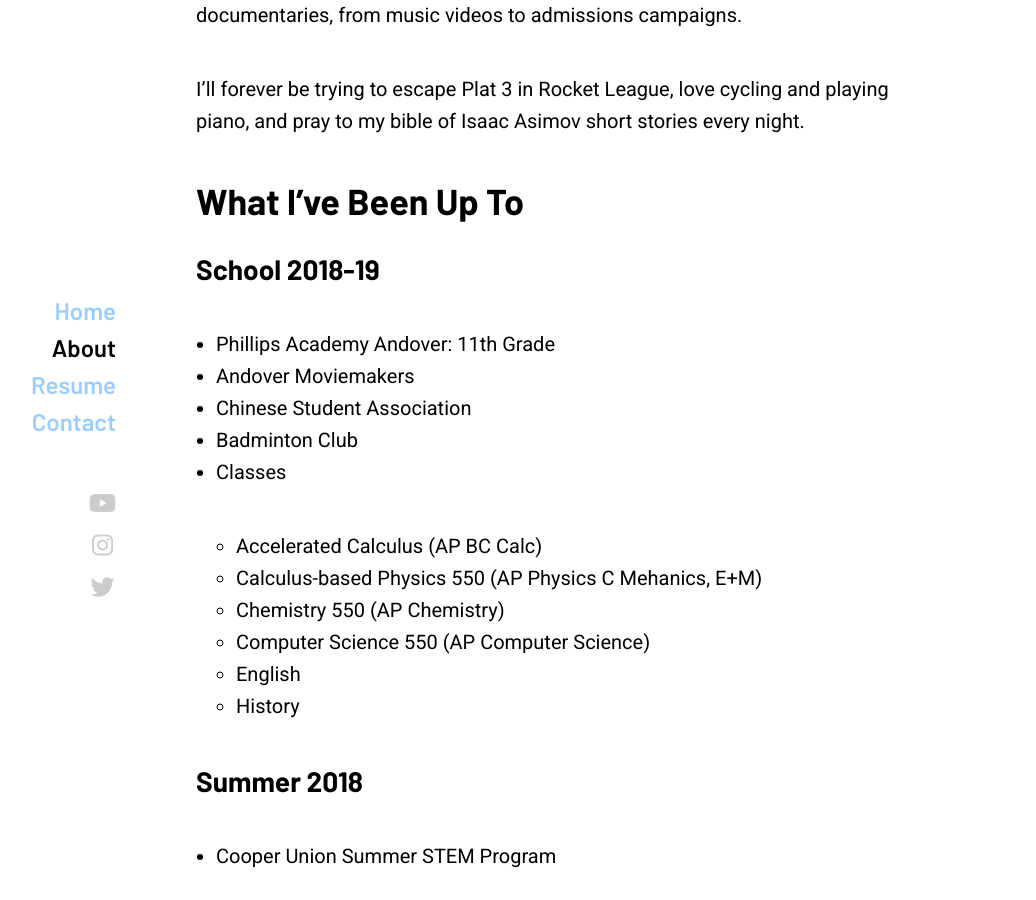
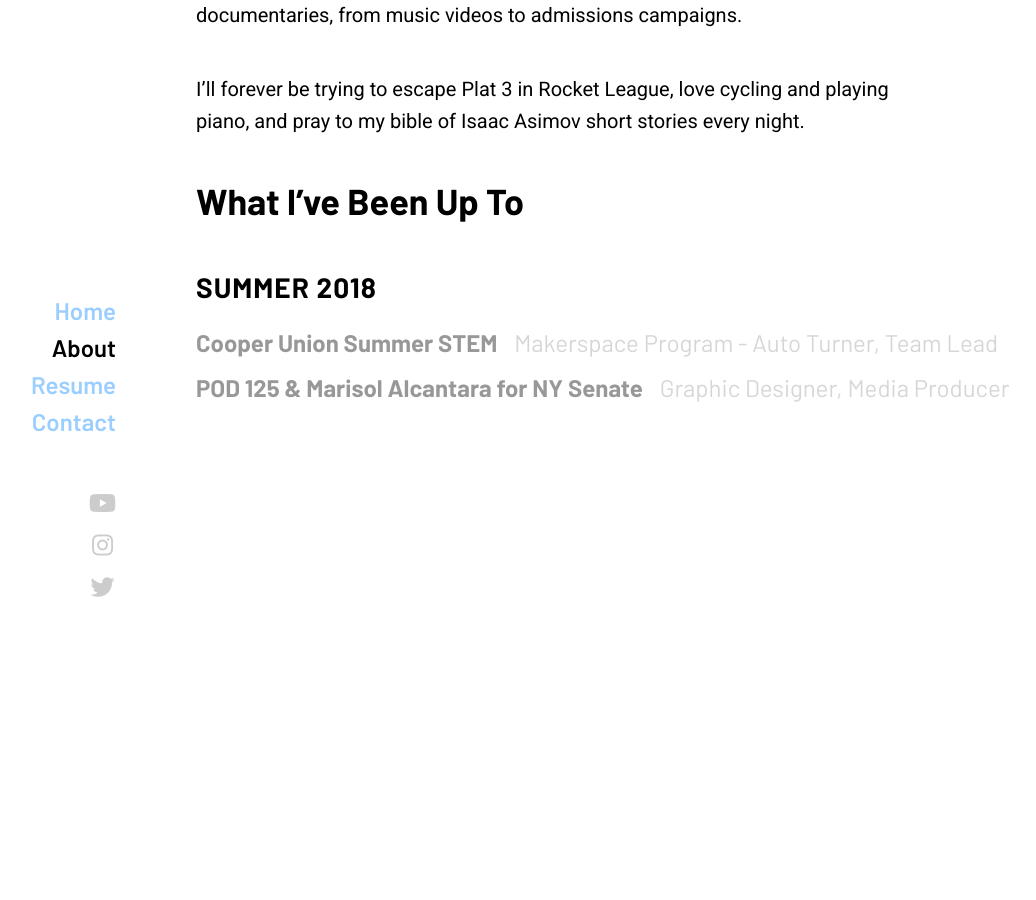
Before and after one commit to wwsalmon/webtest, a Jekyll site: the page built from about.md, in a window 1280 px wide and 900 px high, scrolled down 1869 px. Shown: the whole window, without its empty margins (68-1104 px from the left). Built offline with Jekyll 4.4.1, drawn with Linux system fonts in a browser that asks for light colours; nearby versions of some CDN libraries; some web fonts are replaced; some of the changed text lies outside the part shown.

Commit message:
Laptop Changes 8/8

```diff
--- a/_data/positions.yml
+++ b/_data/positions.yml
@@ -2,4 +2,29 @@
 summer2018:
   -
     name: Cooper Union Summer STEM
-    role: Makerspace Program
+    keyword: custem
+    role: Makerspace Program - Auto Turner, Team Lead
+    description:
+  -
+    name: POD 125 & Marisol Alcantara for NY Senate
+    keyword: pod125
+    role: Graphic Designer, Media Producer
+    description: Point of Departure 125 (POD 125) is a digital political advertisement agency based in New York City. One of POD's clients this summer was Marisol Alcantara, running for re-election in NY Senate District 31. I worked closely with POD and the campaign to create visuals of web ads as well as print posters and short social media videos. The ads I've created have reached hundreds of thousands of people and have high click-through rates.
+summer2017:
+  -
+    name: NYU Center for Mathematical Talent
+    keyword: nyucmt
+    role: Summer Program
+    description:
+  -
+    name: Marvin Holland for City Council
+    keyword: h4h
+    role: Lead Graphic Designer
+    description:
+school2018:
+  name: Phillips Academy Andover
+  grade: 10th Grade
+  classes:
+    - Precalculus
+    - Physics 400 (AP Physics)
+    - Music 500 & 550 (AP Music Theory)
--- a/_includes/positions.html
+++ b/_includes/positions.html
@@ -1,6 +1,18 @@
 <div class='about-positions'>
-  <h3>Summer 2018</h3>
 
-  <!-- make a form with checkboxes and labels. Under each set put more info, with default height 0; when checked, default height expands to -->
+  <h3 class='small-head'>Summer 2018</h3>
+
+  {% for item in site.data.positions.summer2018 %}
+  <form>
+    <input type='checkbox' id='{{ item.keyword }}'>
+    <div class='about-item'><label for='{{ item.keyword }}'>
+      <span class='about-name'>{{ item.name }}</span>
+      <span class='about-role'>{{ item.role }}</span>
+    </label></div>
+    <div class='about-more-info'>
+      <p>{{ item.description }}</p>
+    </div>
+  </form>
+  {% endfor %}
 
 </div>
--- a/about.md
+++ b/about.md
@@ -17,6 +17,12 @@
 Today I live in New York City and attend Phillips Academy in Andover, MA. I love storytelling, especially through filmmaking and photography, but also design and code. I’m constantly experimenting and learning new things. I’ve worked on all sorts of projects, from 30-second shorts to 30-minute documentaries, from music videos to admissions campaigns.
 
 I'll forever be trying to escape Plat 3 in Rocket League, love cycling and playing piano, and pray to my bible of Isaac Asimov short stories every night.
+
+## What I've Been Up To
+
+{% include positions.html %}
+
+{::comment}
 
 ## What I've Been Up To
 
@@ -75,3 +81,5 @@
   - 9th Grade Rep 2016-17
 - Cross Country
 - NYS Regents Algebra, Geometry, Biology, Earth Science, Global History
+
+{:/comment}
--- a/css/main.css
+++ b/css/main.css
@@ -272,7 +272,68 @@
 }
 
 .about-positions h3{
+  margin-top: 48px;
+  margin-bottom: 24px;
+}
 
+.about-item label{
+  cursor: pointer;
+}
+
+.about-item{
+  cursor: pointer;
+  opacity: 0.4;
+  margin: 8px 0;
+  transition: all 0.4s ease;
+}
+
+.about-item:hover{
+  opacity: 1.0;
+}
+
+.about-item:hover .about-name{
+  border-bottom: 3px solid rgba(0,0,0,0.7);
+}
+
+.about-name{
+  padding-bottom: 8px;
+  border-bottom: 3px solid rgba(0,0,0,0);
+  transition: all 0.4s ease;
+}
+
+.about-more-info{
+  max-height: 0;
+  overflow: hidden;
+  transition: all 0.4s ease;
+}
+
+.about-more-info p{
+  margin: 16px 0 48px 0;
+}
+
+.about-positions input[type='checkbox']{
+  display: none;
+}
+
+.about-positions input[type='checkbox']:checked ~ .about-more-info{
+  max-height: 400px;
+}
+
+.about-positions input[type='checkbox']:checked ~ .about-item{
+  opacity: 1.0;
+}
+
+.about-positions input[type='checkbox']:checked ~ .about-item .about-name{
+
+}
+
+.about-name{
+  font-weight: 700;
+}
+
+.about-role{
+  margin-left: 12px;
+  opacity: 0.4;
 }
 
 @media (min-width: 620px){
```
Also changed, not shown: _posts/2018-08-01-test-post.md (deleted, +0 -8 lines).
